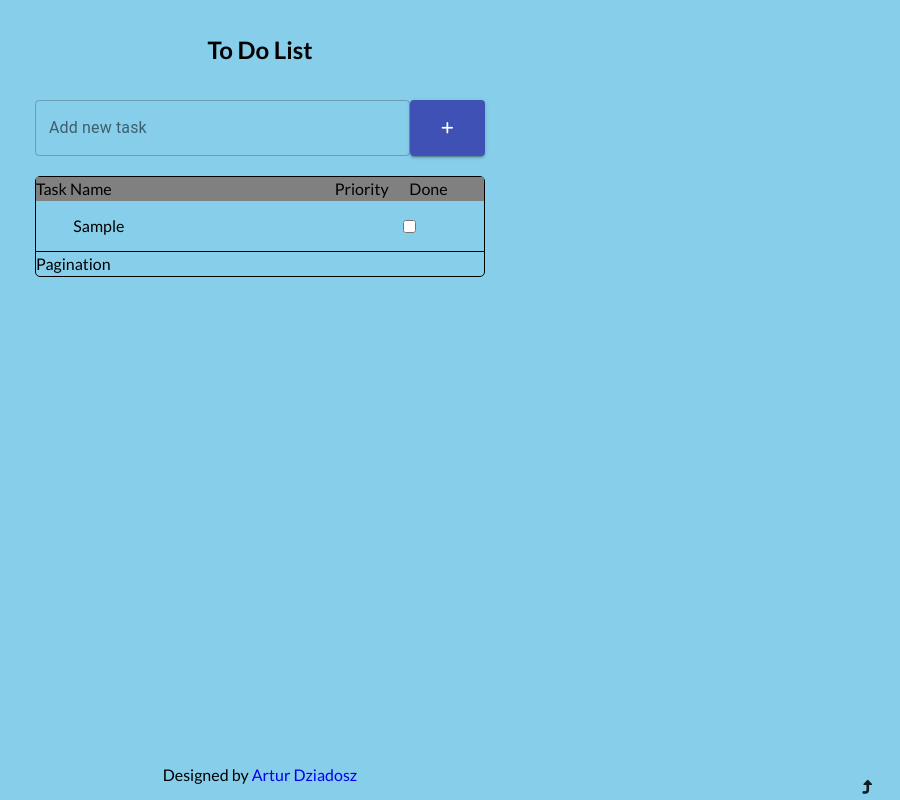
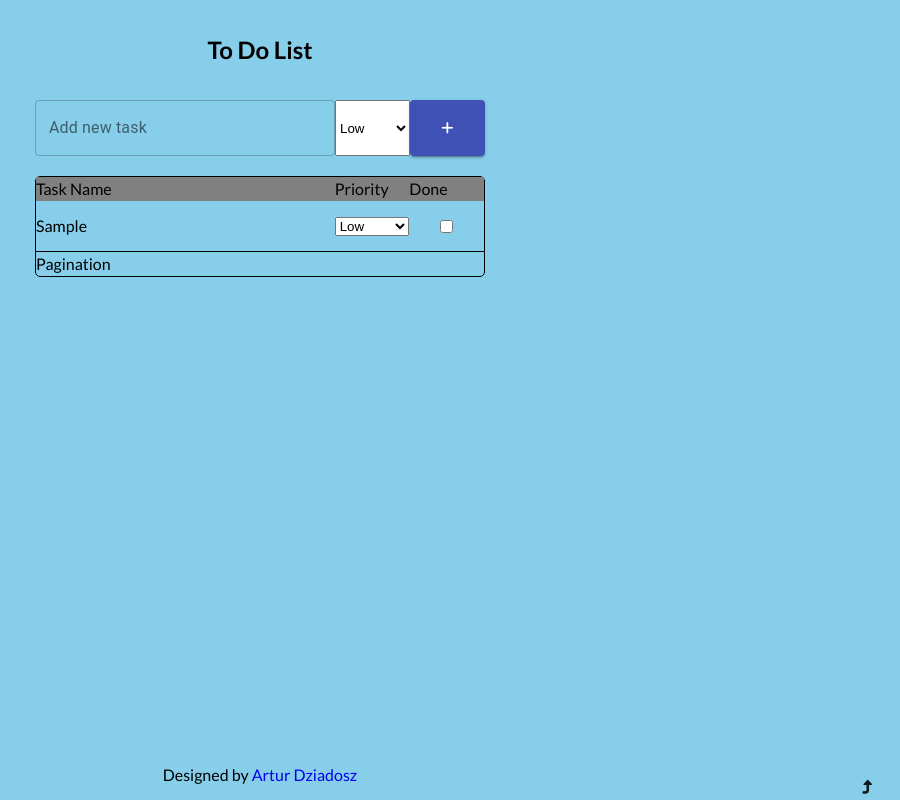
Before and after one commit to ArturDziadosz/todo_list, a React (Create React App) app: page / in a window 1280 px wide. Both pictures are taken after typing "Sample" into the empty fields and a click on the button 827 px from the left and 128 px from the top of the page. Shown: the whole page, without its empty margins (380-1280 px from the left). Built offline with nearby package versions, Linux system fonts and the light colour scheme.

Commit message:
Added priority to tasks with usage of local storage

```diff
--- a/src/App.js
+++ b/src/App.js
@@ -11,16 +11,25 @@ class App extends Component {
   constructor(props) {
     super(props);
     this.state = {
-      newlyAddedTask: ""
+      newlyAddedTask: {
+        inputValue: "",
+        priority: ""
+      }
     }
   }
 
-  newlyAddedTask = (newlyAddedTask) => {
+  newlyAddedTask = (inputValue, priority) => {
     this.setState({
-      newlyAddedTask: newlyAddedTask
+      newlyAddedTask: {
+        inputValue: inputValue,
+        priority: priority
+      }
     }, () => {
       this.setState({
-        newlyAddedTask: ""
+        newlyAddedTask: {
+          inputValue: "",
+          priority: priority
+        }
       })
     })
   }
@@ -31,7 +40,7 @@ class App extends Component {
       <>
         <Header />
         <main className={"container"}>
-          <Form handleAtParent={e => this.newlyAddedTask(e)}/>
+          <Form handleAtParent={(inputValue, priority) => this.newlyAddedTask(inputValue, priority)}/>
           <ToDoList newlyAddedTask={this.state.newlyAddedTask}/>
         </main>
         <Footer />
--- a/src/components/Form.js
+++ b/src/components/Form.js
@@ -10,6 +10,7 @@ class Form extends Component {
     super(props);
     this.state = {
       inputValue: "",
+      priority: "Low"
     }
   }
 
@@ -18,7 +19,7 @@ class Form extends Component {
     if (this.state.inputValue === "") {
       return null
     }
-    this.props.handleAtParent(this.state.inputValue.trim());
+    this.props.handleAtParent(this.state.inputValue.trim(), this.state.priority);
     this.setState({
       inputValue: ""
     })
@@ -33,15 +34,19 @@ class Form extends Component {
   render() {
     return (
       <>
-        <form className={"row row__form"} onSubmit={e => this.handleSubmit(e)}>
-          <TextField  className={"col-10"}
+        <form className={"row row__form"} onSubmit={(inputValue, priority) => this.handleSubmit(inputValue, priority)}>
+          <TextField  className={"col-8"}
                       variant={"outlined"}
                       autoFocus={true}
                       label={"Add new task"}
                       name={"inputValue"}
                       onChange={e => this.handleChange(e)}
                       value={this.state.inputValue} />
-          {/* TODO List of priority */}
+          <select className={"col-2"} name={"priority"} onChange={e => this.handleChange(e)}>
+            <option value={"Low"}>Low</option>
+            <option value={"Medium"}>Medium</option>
+            <option value={"High"}>High</option>
+          </select>
           <Button className={"col-2"} variant={"contained"} color={"primary"} type={"submit"}>
             <i className="fas fa-plus"></i>
           </Button>
--- a/src/components/TD/TDElement.js
+++ b/src/components/TD/TDElement.js
@@ -7,7 +7,8 @@ class TDElement extends Component {
   constructor(props) {
     super(props);
     this.state = {
-      checked: this.props.task.isFinished
+      checked: this.props.task.isFinished,
+      priority: this.props.task.priority
     }
   }
 
@@ -28,7 +29,7 @@ class TDElement extends Component {
     }
   }
 
-  handleChange = e => {
+  handleChangeFinished = e => {
     const index = e.target.getAttribute("data-key");
     this.props.handleAtParentIsFinished(index, e.target.checked);
 
@@ -37,14 +38,28 @@ class TDElement extends Component {
     })
   }
 
+  handleChangePriority = e => {
+    const index = e.target.getAttribute("data-key");
+    this.props.handleAtParentPriority(index, e.target.value);
+
+    this.setState({
+      [e.target.name]: e.target.value
+    })
+  }
+
   render() {
     return (
       <>
         <li className={this.state.checked ? "tdList__element tdList__element--checked" : "tdList__element"} >
             <p className={"col-8"}>{this.props.task.text}</p>
+            <select className={"col-2"} name={"priority"} data-key={this.props.index} onChange={e => this.handleChangePriority(e)} value={this.state.priority}>
+              <option value={"Low"}>Low</option>
+              <option value={"Medium"}>Medium</option>
+              <option value={"High"}>High</option>
+            </select>
             <input  type={"checkbox"}
                     name={"checked"}
-                    onClick={e => this.handleChange(e)}
+                    onChange={e => this.handleChangeFinished(e)}
                     data-key={this.props.index}
                     checked={this.state.checked}
                     className={"col-2"}
--- a/src/components/TD/TDElement.scss
+++ b/src/components/TD/TDElement.scss
@@ -25,9 +25,8 @@ main.container {
       }
 
       .tdList__element--checked {
-        text-decoration: line-through;
-
         p {
+          text-decoration: line-through;
           opacity: 0.5;
         }
       }
--- a/src/components/ToDoList.js
+++ b/src/components/ToDoList.js
@@ -28,8 +28,8 @@ class ToDoList extends Component {
   }
 
   componentDidUpdate(prevProps) {
-    if (this.props.newlyAddedTask !== prevProps.newlyAddedTask) {
-      if (this.props.newlyAddedTask !== "") {
+    if (this.props.newlyAddedTask.inputValue !== prevProps.newlyAddedTask.inputValue) {
+      if (this.props.newlyAddedTask.inputValue !== "") {
         this.addTask();
       }
     }
@@ -37,7 +37,8 @@ class ToDoList extends Component {
 
   addTask = () => {
     const task = {
-      text: this.props.newlyAddedTask,
+      text: this.props.newlyAddedTask.inputValue,
+      priority: this.props.newlyAddedTask.priority,
       isFinished: false
     };
 
@@ -73,6 +74,15 @@ class ToDoList extends Component {
     localStorage.setItem("storedList", JSON.stringify(storedList));
   }
 
+  changePriority = (index, priority) => {
+    const storedList = JSON.parse(localStorage.getItem("storedList"));
+    storedList[index].priority = priority;
+    this.setState({
+      tdList: storedList
+    })
+    localStorage.setItem("storedList", JSON.stringify(storedList));
+  }
+
   render() {
     return (
       <>
@@ -82,7 +92,13 @@ class ToDoList extends Component {
             {
               this.state.tdList.map((task,index) => {
                 return (
-                  <TDElement key={index} task={task} index={index} handleAtParentDelete={e => this.deleteTask(e)} handleAtParentIsFinished={(e,b) => this.toggleFinishTask(e,b)}/>
+                  <TDElement  key={index}
+                              task={task}
+                              index={index}
+                              handleAtParentDelete={index => this.deleteTask(index)}
+                              handleAtParentIsFinished={(index, boolean) => this.toggleFinishTask(index, boolean)}
+                              handleAtParentPriority={(index, priority) => this.changePriority(index, priority)}
+                  />
                 )
               })
             }
```
